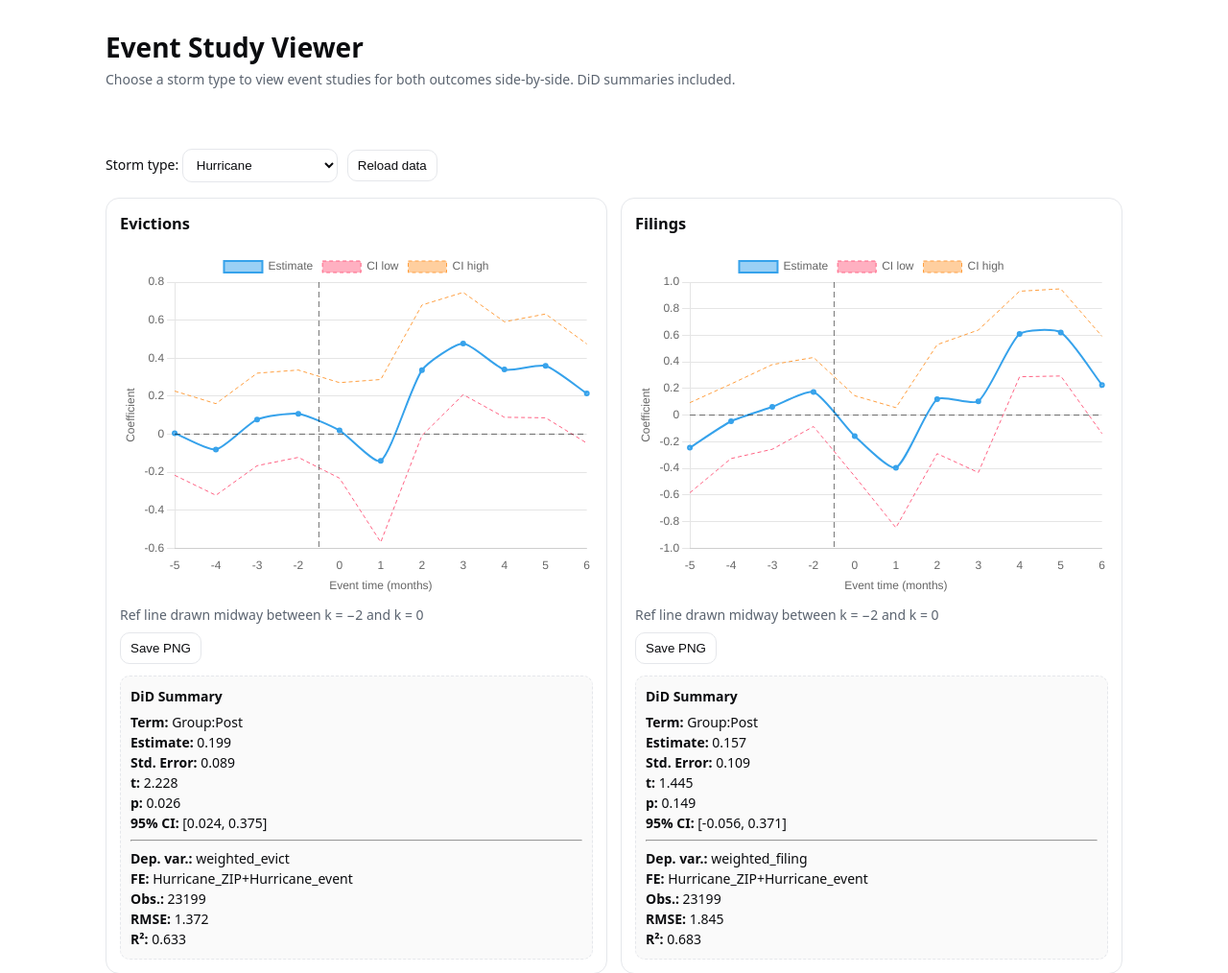
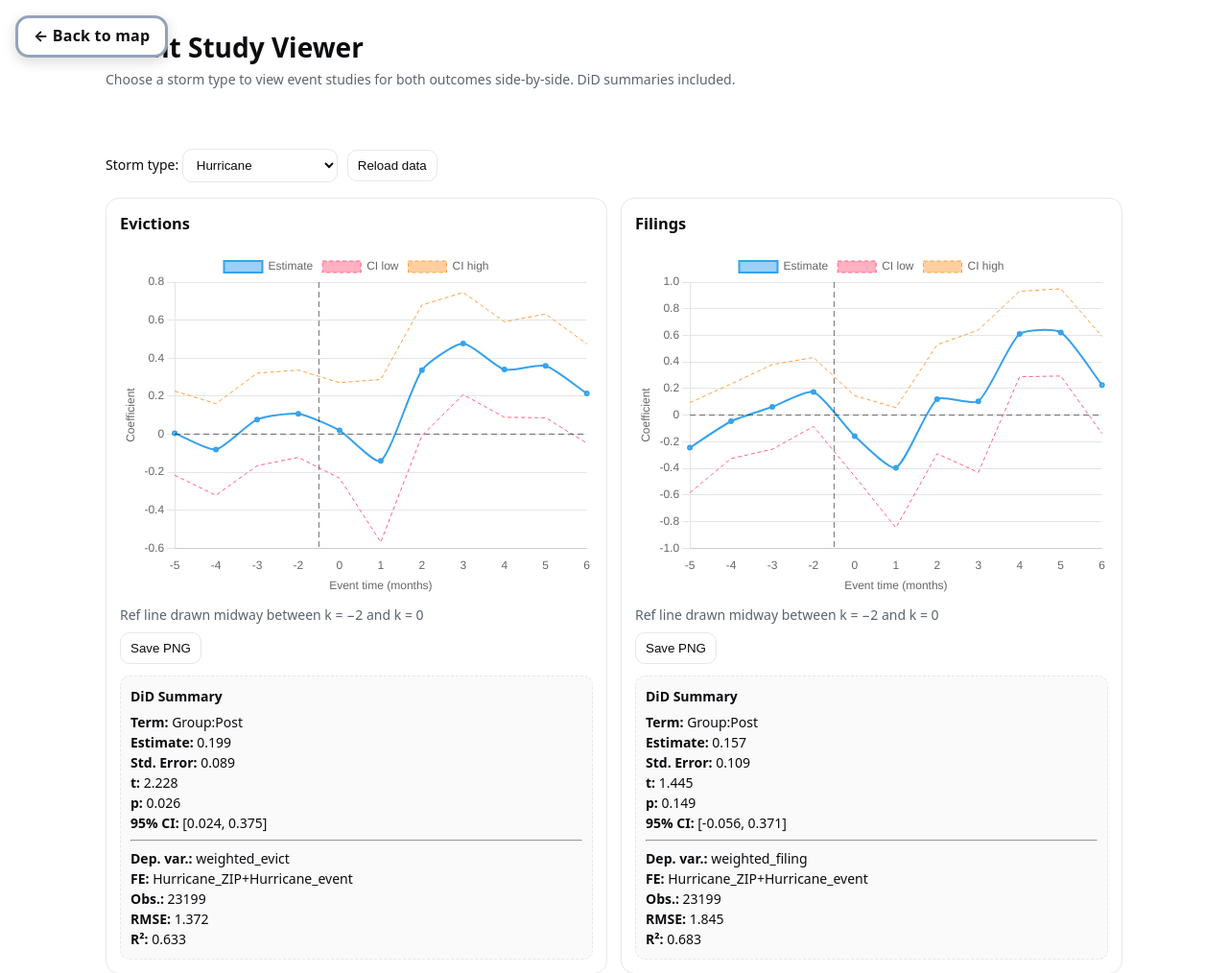
Before and after one commit to Ahmed-Zoulati/fl-eviction-map, a plain HTML site: page docs/event-study/index.html in a window 1280 px wide. Shown: the top 1014 px of the page at 96% size. Drawn offline with nearby package versions, Linux system fonts and the light colour scheme; files whose address does not match are found by name.

Commit message:
Event study: restore Back to map button

```diff
--- a/docs/event-study/index.html
+++ b/docs/event-study/index.html
@@ -169,5 +169,24 @@
   </footer>
 
   <script src="./js/app.js"></script>
+
+  <a href="../" id="backBtn" style="
+    position:fixed; top:16px; left:16px; z-index:1100;
+    background:#fff; border:3px solid #94a3b8; border-radius:14px;
+    padding:10px 16px; font-size:16px; font-weight:700; line-height:1.1;
+    color:#111; text-decoration:none; letter-spacing:.2px;
+    box-shadow:0 4px 14px rgba(0,0,0,.15);">
+    ← Back to map
+  </a>
+  <script>
+    // subtle hover grow
+    (function(){
+      const b = document.getElementById('backBtn');
+      b.style.transition = 'transform 120ms ease';
+      b.addEventListener('mouseenter', ()=> b.style.transform='scale(1.06)');
+      b.addEventListener('mouseleave', ()=> b.style.transform='scale(1)');
+    })();
+  </script>
+
 </body>
 </html>
```
